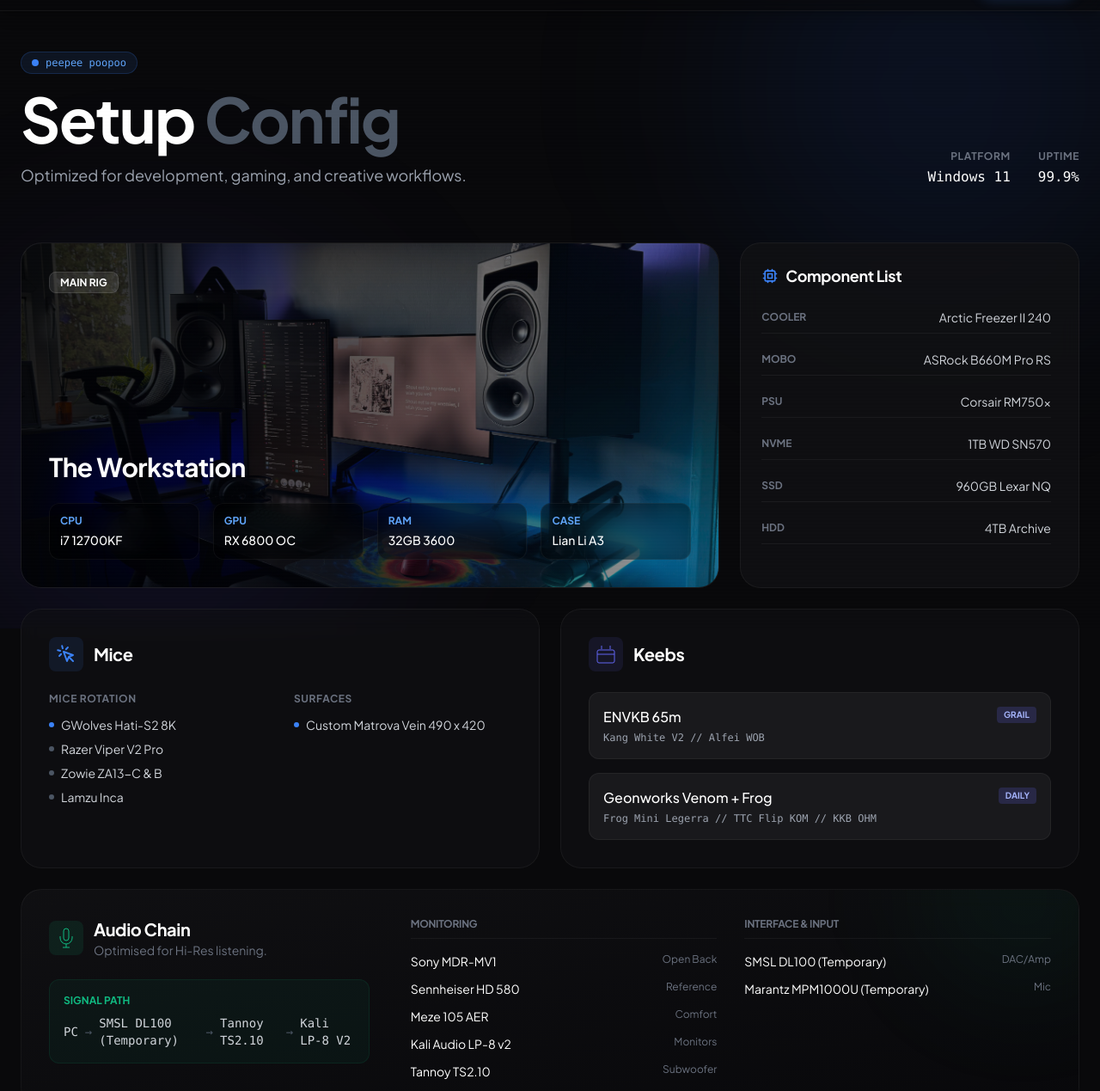
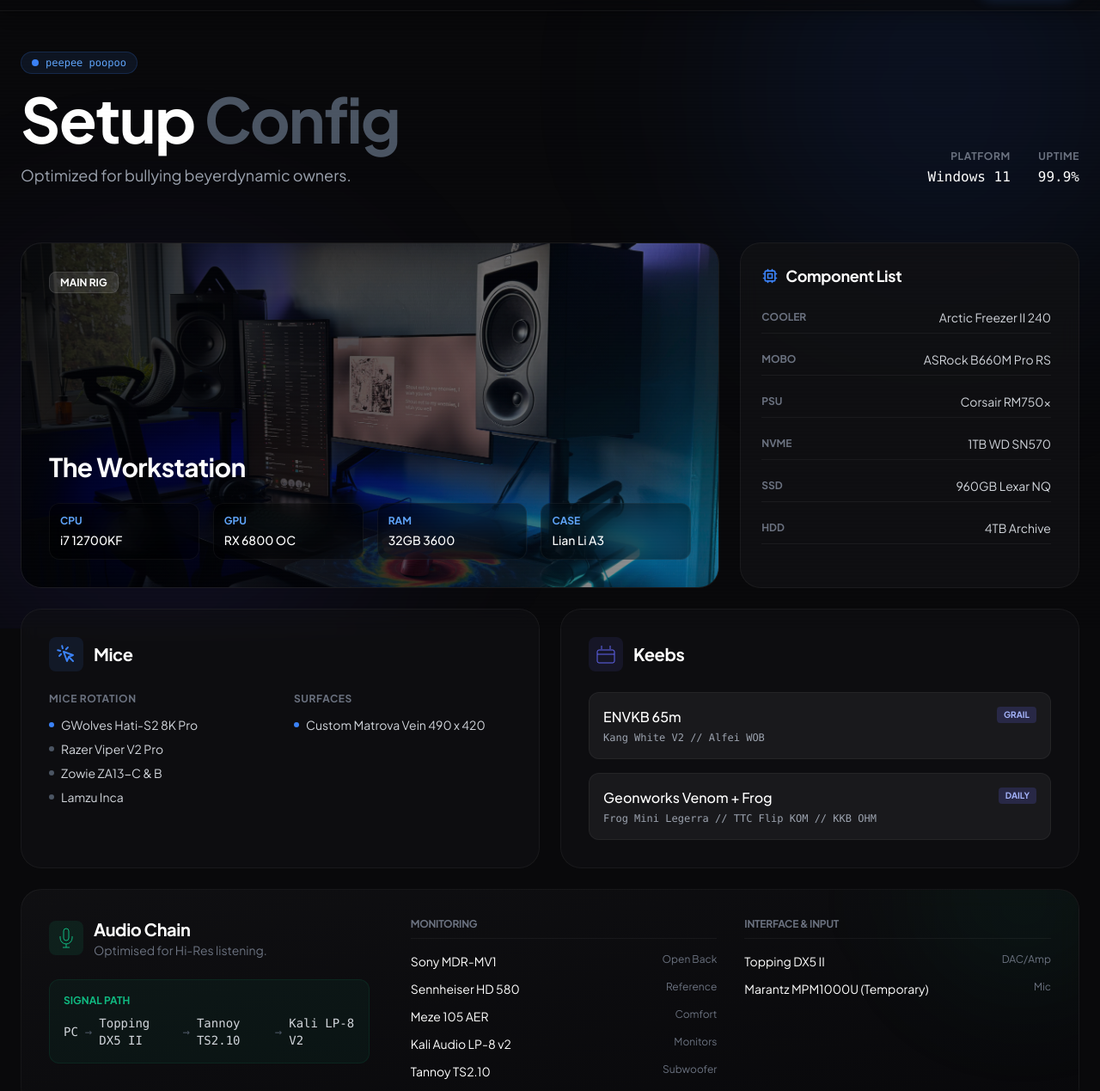
Before and after one commit to Bepsiii/bepsiii.github.io, a plain HTML site: page setup.html in a window 1280 px wide. Shown: the part 69-1338 px from the top of the page at 86% size. Drawn offline with nearby package versions, Linux system fonts and the light colour scheme.

Commit message:
Update setup details: modify description and replace component names for accuracy

```diff
--- a/setup.html
+++ b/setup.html
@@ -37,7 +37,7 @@
                         Setup <span class="text-gray-600">Config</span>
                     </h1>
                     <p class="text-gray-400 max-w-xl text-lg">
-                        Optimized for development, gaming, and creative workflows.
+                        Optimized for bullying beyerdynamic owners.
                     </p>
                 </div>
 
@@ -139,7 +139,7 @@
                             <ul class="space-y-2">
                                 <li class="flex items-center gap-2 text-gray-300 text-sm group cursor-default">
                                     <span class="w-1.5 h-1.5 rounded-full bg-blue-500 group-hover:scale-150 transition-transform"></span>
-                                    GWolves Hati-S2 8K
+                                    GWolves Hati-S2 8K Pro
                                 </li>
                                 <li class="flex items-center gap-2 text-gray-300 text-sm group cursor-default">
                                     <span class="w-1.5 h-1.5 rounded-full bg-gray-600 group-hover:bg-blue-500 transition-colors"></span>
@@ -216,7 +216,7 @@
                                 <div class="flex items-center gap-2 text-sm text-gray-300 font-mono">
                                     <span>PC</span>
                                     <span class="text-gray-600">→</span>
-                                    <span>SMSL DL100 (Temporary)</span>
+                                    <span>Topping DX5 II</span>
                                     <span class="text-gray-600">→</span>
                                     <span>Tannoy TS2.10</span>
                                     <span class="text-gray-600">→</span>
@@ -255,7 +255,7 @@
                                 <h4 class="text-xs font-bold text-gray-500 uppercase mb-4 border-b border-white/5 pb-2">Interface & Input</h4>
                                 <ul class="space-y-3">
                                     <li class="flex justify-between text-sm">
-                                        <span class="text-white">SMSL DL100 (Temporary)</span>
+                                        <span class="text-white">Topping DX5 II</span>
                                         <span class="text-gray-500 text-xs">DAC/Amp</span>
                                     </li>
                                     <li class="flex justify-between text-sm">
```
